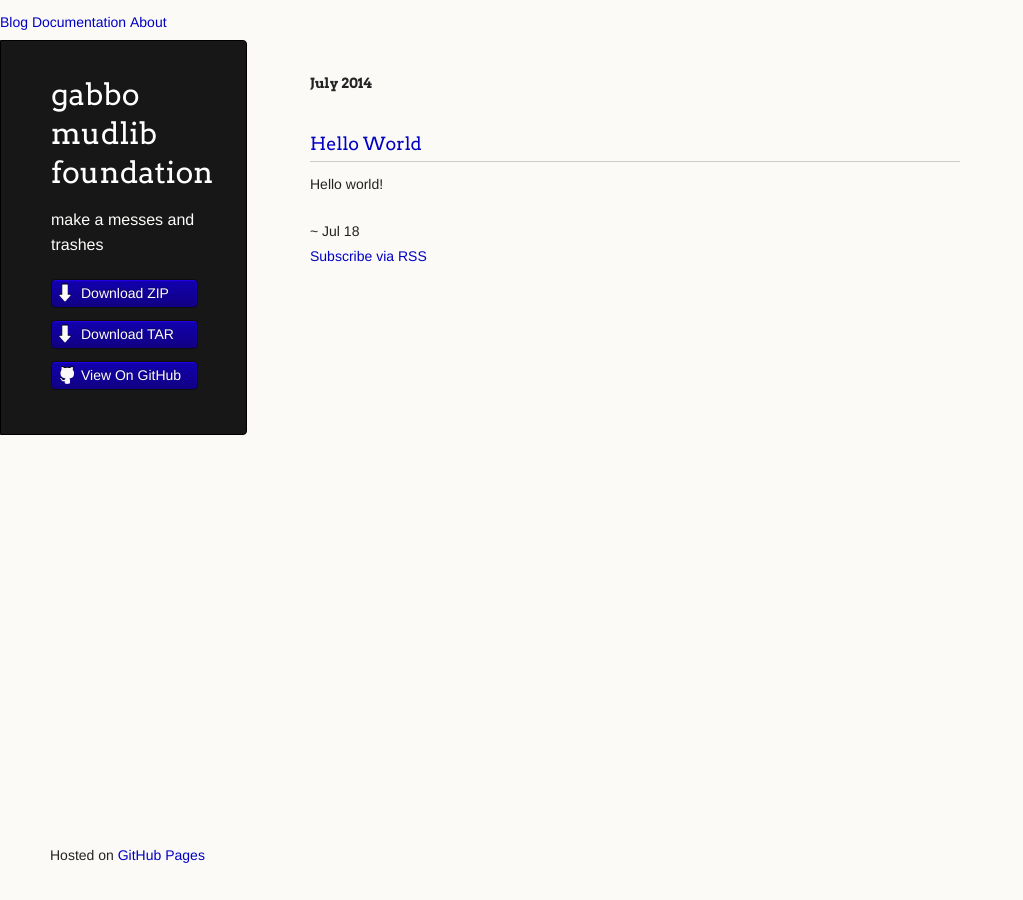
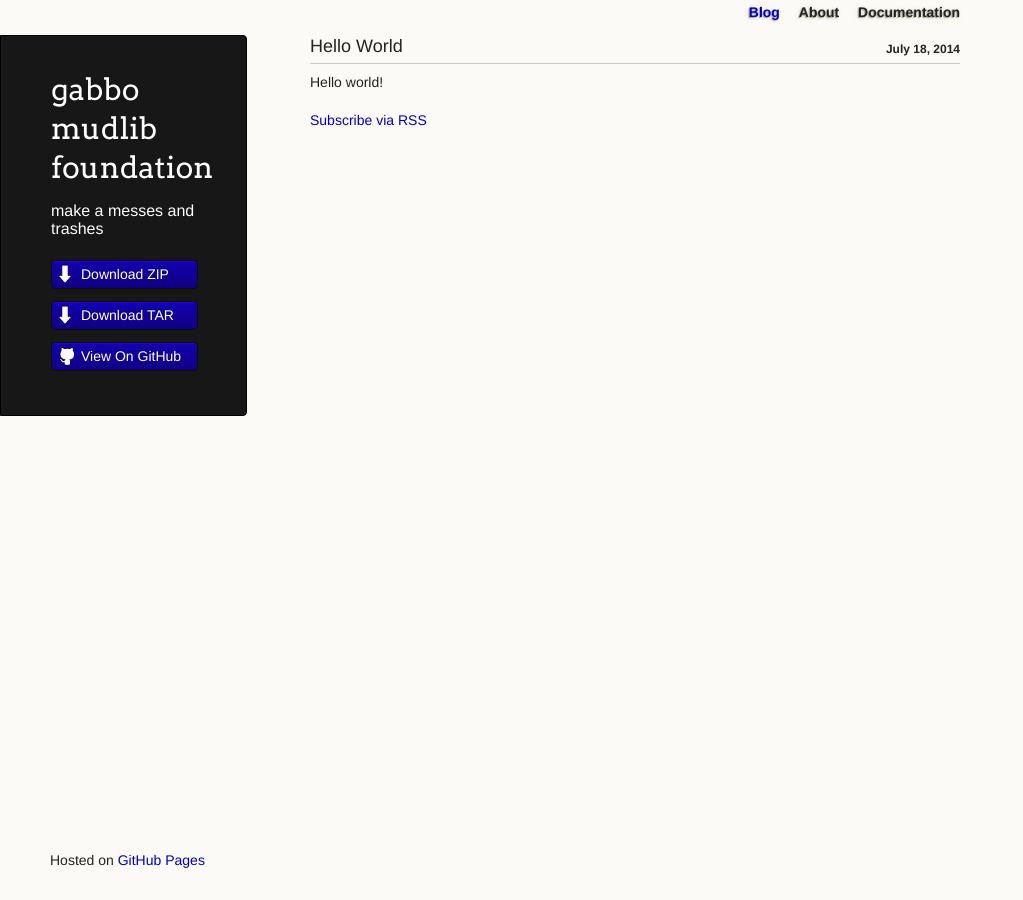
Before and after one commit to bobalu113/gabbo, a Jekyll site: the page built from index.html, in a window 1280 px wide. Shown: the whole page, without its empty margins (0-1023 px from the left). Built offline with Jekyll 4.4.1, drawn with Linux system fonts in a browser that asks for light colours; Markdown is read by kramdown in place of the engine named in the settings.

Commit message:
makin it pritty

```diff
--- a/_layouts/default.html
+++ b/_layouts/default.html
@@ -15,6 +15,11 @@
   </head>
   <body>
     <div class="wrapper">
+      <nav>
+        <a class="{% if page.section == "blog" %}active{% endif %}" href="{{site.baseurl}}/">Blog</a>
+        <a class="{% if page.url == "about/" %}active{% endif %}" href="{{site.baseurl}}/about">About</a>
+        <a class="{% if page.section == "docs" %}active{% endif %}"href="{{site.baseurl}}/docs/mudlib">Documentation</a>
+      </nav>
       <header>
         <h1 class="header">gabbo mudlib foundation</h1>
         <p class="header">make a messes and trashes</p>
@@ -25,11 +30,6 @@
           <li><a class="buttons github" href="https://github.com/bobalu113/gabbo">View On GitHub</a></li>
         </ul>
       </header>
-      <nav>
-        <a class="{% if page.section == "blog" %}active{% endif %}" href="{{site.baseurl}}/">Blog</a>
-        <a class="{% if page.section == "docs" %}active{% endif %}"href="{{site.baseurl}}/docs/mudlib">Documentation</a>
-        <a class="{% if page.url == "about/" %}active{% endif %}" href="{{site.baseurl}}/about">About</a>
-      </nav>
       <section>
         {{ content }}
       </section>
--- a/index.html
+++ b/index.html
@@ -6,20 +6,25 @@ section: blog
 
 
 {% for item in site.categories.blog limit:20 %}
+  <article>
   {% capture date %}{{ item.date | date: '%B %Y' }}{% endcapture %}
   {% capture ndate %}{{ item.next.date | date: '%B %Y' }}{% endcapture %}
 
+<!--
   {% if date != ndate %}
-    <h4 class='month'>{{item.date | date: '%B %Y'}}</h4>
+    <h4 class="month">{{item.date | date: '%B %Y'}}</h4>
   {% endif %}
+-->
 
   <h3>
-    <a name="{{item.title}}" class="anchor" href="{{site.baseurl}}{{item.url}}"><span class="octicon octicon-link">{{item.title}}</span></a>
+    <a name="{{item.title}}" class="anchor" href="{{site.baseurl}}{{item.url}}">{{item.title}}</a>
+    <span class="date">{{item.date | date:"%B %d, %Y"}}</span>
   </h3>
 
   {{item.content}}
 
-  <span class='date'>&#126; {{item.date | date:"%b %d"}}</span>
+
+  </article>
 {% endfor %}
 
 {% include rss-link.html %}
--- a/stylesheets/styles.css
+++ b/stylesheets/styles.css
@@ -26,13 +26,12 @@ time, mark, audio, video {
 /* Base text styles */
 
 body {
-  padding:10px 50px 0 0;
+  padding:5px 50px 0 0;
   font-family:"Helvetica Neue", Helvetica, Arial, sans-serif;
 	font-size: 14px;
 	color: #232323;
 	background-color: #FBFAF7;
 	margin: 0;
-	line-height: 1.8em;
 	-webkit-font-smoothing: antialiased;
 
 }
@@ -70,9 +69,25 @@ h3 {
 	font-size: 18px;
 }
 
+h3 a {
+  color: #232323;
+}
+
 h4, h5, h6 {
 	font-family: Arvo, Monaco, serif;
 	font-weight: 700;
+}
+
+article h3 {
+  font-family: Helvetica, Verdana, sans-serif;
+  font-weight: bold;
+  margin-top: 15px;
+}
+
+article .date {
+  padding-top: 7px;
+  float: right;
+  font-size: 12px;
 }
 
 a {
@@ -319,8 +334,37 @@ section {
   width:650px;
   float:right;
   padding-bottom:50px;
+  padding-top: 15px;
 }
 
+nav {
+  width: 960px;
+  text-align: right;
+  position: fixed;
+  top: 0px;
+  background-color: #FBFAF7;
+  opacity: 1;
+  height: 35px;
+  line-height: 1.8em;
+}
+
+nav a {
+  color: #232323;
+  padding-left: 15px;
+  font-weight: bold;
+  text-shadow: -1px 1px 1px #b2a98f,
+               -1px 1px 5px rgba(0,0,0,0.15),
+               -1px 1px 1px rgba(0,0,0,0.1);
+}
+
+nav a:hover {
+  color: #0000c3;
+  text-decoration: none;
+}
+
+nav a.active {
+  color: #0000c3;
+}
 
 /* Footer */
 
```
